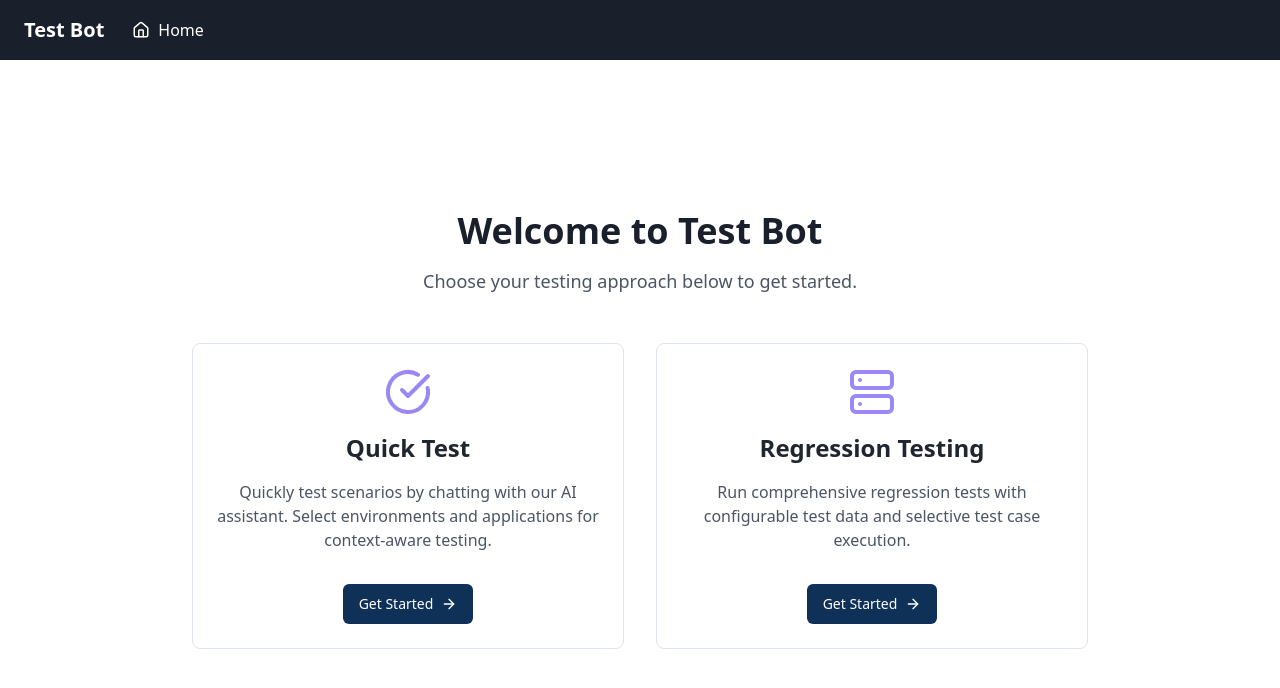
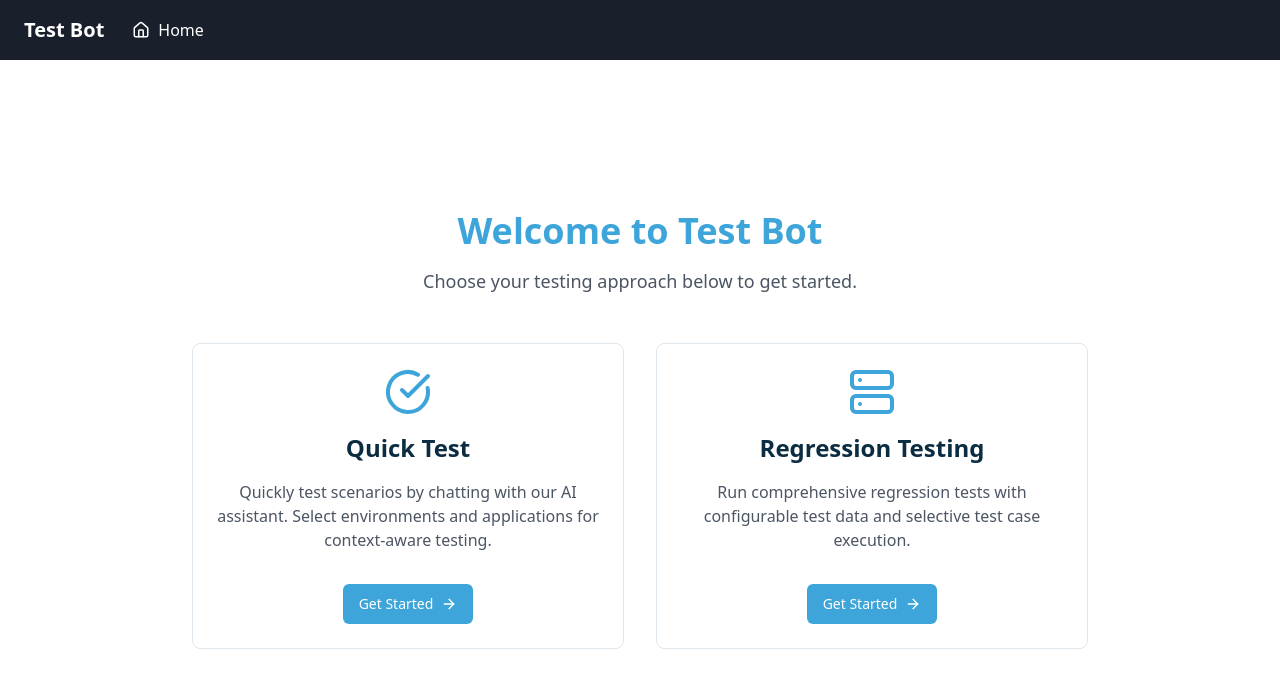
Before and after one commit to SabarigirivasanB/test-bot-app, a React (Vite) app: page / in a window 1280 px wide. Shown: the top 688 px of the page. Built offline with nearby package versions, Linux system fonts and the light colour scheme.

Commit message:
Refactor: Update theme colors
Update the theme colors to match the 3da5d9 color scheme.

```diff
--- a/src/index.css
+++ b/src/index.css
@@ -6,60 +6,60 @@
 @layer base {
   :root {
     --background: 0 0% 100%;
-    --foreground: 210 20% 15%; /* Dark navy blue for text */
+    --foreground: 203 70% 15%; /* Dark blue text */
 
-    /* CFS-inspired color palette */
-    --primary: 212 70% 20%; /* Deep navy blue */
+    /* Blue-based color palette */
+    --primary: 203 70% 45%; /* Main blue #3da5d9 */
     --primary-foreground: 0 0% 100%; /* White text on primary */
 
-    --secondary: 212 50% 45%; /* Bright blue */
+    --secondary: 203 60% 55%; /* Lighter blue */
     --secondary-foreground: 0 0% 100%; /* White text on secondary */
 
-    --accent: 34 89% 54%; /* Warm orange */
+    --accent: 203 80% 35%; /* Darker blue */
     --accent-foreground: 0 0% 100%; /* White text on accent */
 
-    --muted: 210 40% 96%; /* Very light blue-gray */
-    --muted-foreground: 212 70% 30%; /* Muted navy blue text */
+    --muted: 203 20% 96%; /* Very light blue-gray */
+    --muted-foreground: 203 70% 30%; /* Muted blue text */
 
-    --destructive: 0 84% 60%; /* Red for errors */
+    --destructive: 0 84% 60%; /* Keep red for errors */
     --destructive-foreground: 0 0% 100%; /* White text on destructive */
 
-    --border: 214 30% 90%; /* Light blue-gray border */
-    --input: 214 30% 90%; /* Light blue-gray input */
-    --ring: 212 70% 40%; /* Bright blue ring */
+    --border: 203 30% 90%; /* Light blue-gray border */
+    --input: 203 30% 90%; /* Light blue-gray input */
+    --ring: 203 70% 45%; /* Main blue ring */
 
-    /* Additional CFS-inspired colors */
-    --navy: 212 70% 20%; /* Deep navy blue */
-    --bright-blue: 212 50% 45%; /* Bright blue */
-    --warm-orange: 34 89% 54%; /* Warm orange */
-    --light-gray: 210 20% 95%; /* Very light gray */
-    --dark-text: 210 20% 15%; /* Dark navy blue for text */
+    /* Additional colors */
+    --blue-primary: 203 70% 45%; /* #3da5d9 */
+    --blue-light: 203 60% 55%; /* Lighter variation */
+    --blue-dark: 203 80% 35%; /* Darker variation */
+    --gray-light: 203 20% 95%; /* Very light blue-tinted gray */
+    --dark-text: 203 70% 15%; /* Dark blue for text */
 
     --radius: 0.5rem;
   }
 
   .dark {
-    --background: 212 70% 15%; /* Dark navy background */
+    --background: 203 70% 15%; /* Dark blue background */
     --foreground: 0 0% 100%; /* White text */
 
     --primary: 0 0% 100%; /* White primary */
-    --primary-foreground: 212 70% 20%; /* Navy text */
+    --primary-foreground: 203 70% 45%; /* Blue text */
 
-    --secondary: 212 50% 35%; /* Darker blue */
+    --secondary: 203 60% 35%; /* Darker blue */
     --secondary-foreground: 0 0% 100%; /* White text */
 
-    --accent: 34 89% 44%; /* Darker orange */
+    --accent: 203 70% 25%; /* Even darker blue */
     --accent-foreground: 0 0% 100%; /* White text */
 
-    --muted: 212 70% 20%; /* Dark navy muted */
+    --muted: 203 70% 20%; /* Dark blue muted */
     --muted-foreground: 0 0% 80%; /* Light gray text */
 
     --destructive: 0 84% 50%; /* Darker red */
     --destructive-foreground: 0 0% 100%; /* White text */
 
-    --border: 212 70% 25%; /* Dark blue border */
-    --input: 212 70% 25%; /* Dark blue input */
-    --ring: 212 50% 45%; /* Bright blue ring */
+    --border: 203 70% 25%; /* Dark blue border */
+    --input: 203 70% 25%; /* Dark blue input */
+    --ring: 203 60% 55%; /* Lighter blue ring */
   }
 }
 
--- a/src/pages/Index.tsx
+++ b/src/pages/Index.tsx
@@ -1,3 +1,4 @@
+
 import { Link } from "react-router-dom";
 import { Button } from "@/components/ui/button";
 import { ArrowRight, Server, CheckCircle } from "lucide-react";
@@ -5,33 +6,33 @@ import { ArrowRight, Server, CheckCircle } from "lucide-react";
 const Index = () => {
   return (
     <div className="flex flex-col items-center justify-center h-full p-8 text-center">
-      <h1 className="text-4xl font-bold mb-4 text-[#1A1F2C]">Welcome to Test Bot</h1>
+      <h1 className="text-4xl font-bold mb-4 text-[#3da5d9]">Welcome to Test Bot</h1>
       <p className="text-lg text-gray-600 max-w-3xl mb-12">
         Choose your testing approach below to get started.
       </p>
 
       <div className="grid grid-cols-1 md:grid-cols-2 gap-8 max-w-4xl w-full">
         <div className="border rounded-lg p-6 h-full hover:shadow-md transition-shadow bg-white flex flex-col items-center text-center">
-          <CheckCircle size={48} className="text-[#9b87f5] mb-4" />
+          <CheckCircle size={48} className="text-[#3da5d9] mb-4" />
           <h2 className="text-2xl font-semibold mb-4">Quick Test</h2>
           <p className="text-gray-600 mb-8">
             Quickly test scenarios by chatting with our AI assistant. Select environments and applications for context-aware testing.
           </p>
           <Link to="/quick-test" className="mt-auto">
-            <Button className="flex items-center gap-2">
+            <Button className="flex items-center gap-2 bg-[#3da5d9] hover:bg-[#2d8ab8]">
               Get Started <ArrowRight className="h-4 w-4" />
             </Button>
           </Link>
         </div>
 
         <div className="border rounded-lg p-6 h-full hover:shadow-md transition-shadow bg-white flex flex-col items-center text-center">
-          <Server size={48} className="text-[#9b87f5] mb-4" />
+          <Server size={48} className="text-[#3da5d9] mb-4" />
           <h2 className="text-2xl font-semibold mb-4">Regression Testing</h2>
           <p className="text-gray-600 mb-8">
             Run comprehensive regression tests with configurable test data and selective test case execution.
           </p>
           <Link to="/regression" className="mt-auto">
-            <Button className="flex items-center gap-2">
+            <Button className="flex items-center gap-2 bg-[#3da5d9] hover:bg-[#2d8ab8]">
               Get Started <ArrowRight className="h-4 w-4" />
             </Button>
           </Link>
```
